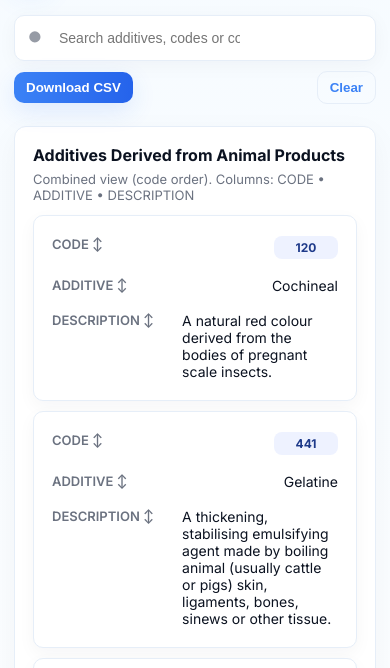
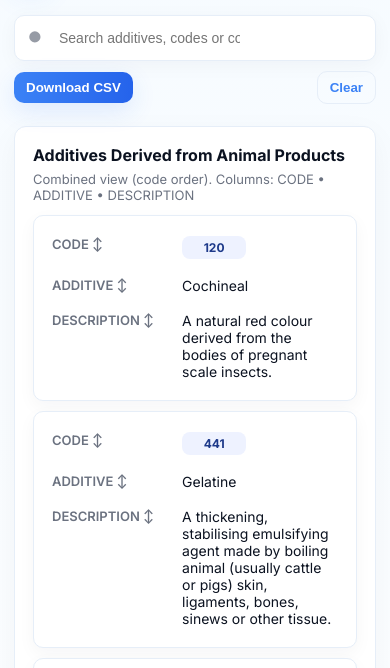
Before and after one commit to enum-non-veg/enum-non-veg, a plain HTML site: page index.html in a window 390 px wide. Shown: the part 109-777 px from the top of the page. Drawn offline with Linux system fonts and the light colour scheme.

Commit message:
fix: left-align content in mobile view

```diff
--- a/index.html
+++ b/index.html
@@ -70,7 +70,7 @@
       table{display:block}
       thead{display:none}
       tbody tr{display:block;border-radius:10px;background:var(--card);margin-bottom:10px;padding:12px;border:1px solid var(--border);box-shadow:0 6px 18px rgba(11,20,40,0.04)}
-      tbody td{display:flex;justify-content:space-between;padding:8px 6px;border-bottom:0;align-items:flex-start}
+      tbody td{display:flex;padding:8px 6px;border-bottom:0;align-items:flex-start}
       tbody td + td{margin-top:2px}
       tbody td:before{content:attr(data-label);font-weight:600;color:var(--muted);margin-right:10px;flex:0 0 42%;text-align:left;font-size:13px}
       .code-cell{gap:8px}
```
